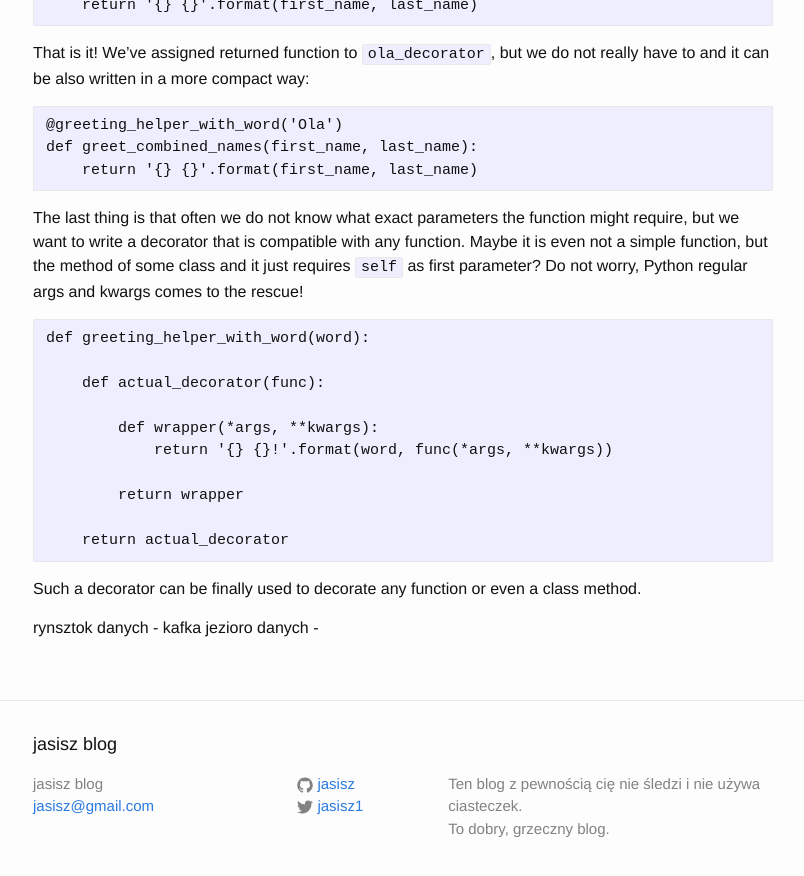
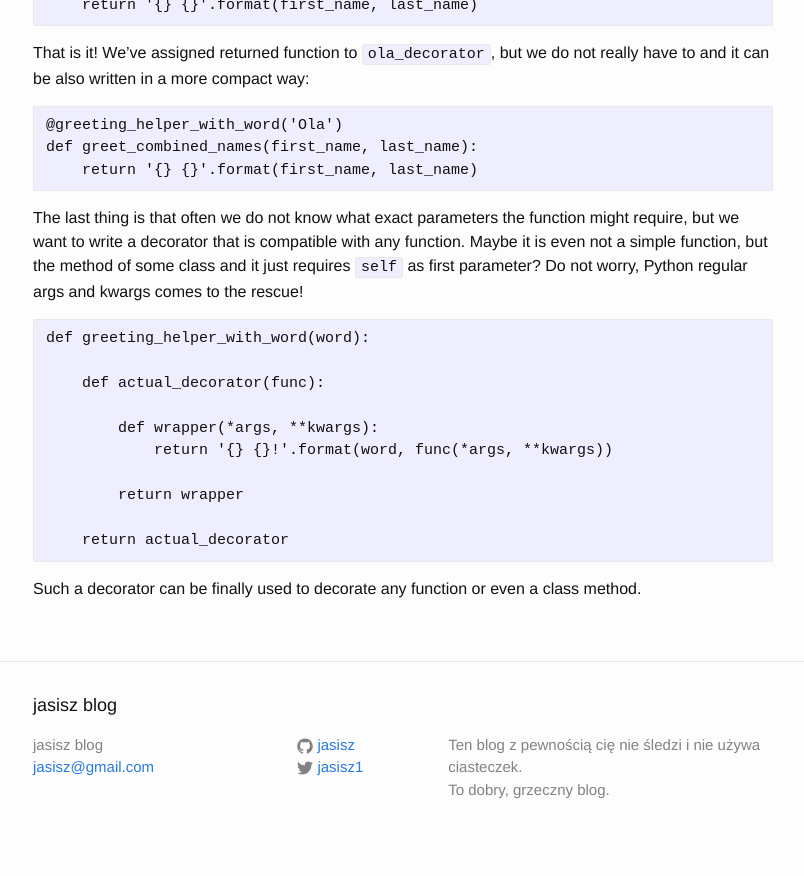
Before and after one commit to jasisz/jasisz.github.io, a Jekyll site: the page built from _posts/2017-03-31-python-decorators.markdown, in a window 1280 px wide and 900 px high, scrolled down 3093 px. Shown: the top 876 px of the window, without its empty margins (237-1041 px from the left). Built offline with Jekyll 4.4.1, drawn with Linux system fonts in a browser that asks for light colours.

Commit message:
shame on me

```diff
--- a/_posts/2017-03-31-python-decorators.markdown
+++ b/_posts/2017-03-31-python-decorators.markdown
@@ -149,7 +149,3 @@ Do not worry, Python regular args and kwargs comes to the rescue!
         return actual_decorator
 
 Such a decorator can be finally used to decorate any function or even a class method.
-
-
-rynsztok danych - kafka
-jezioro danych -
```
